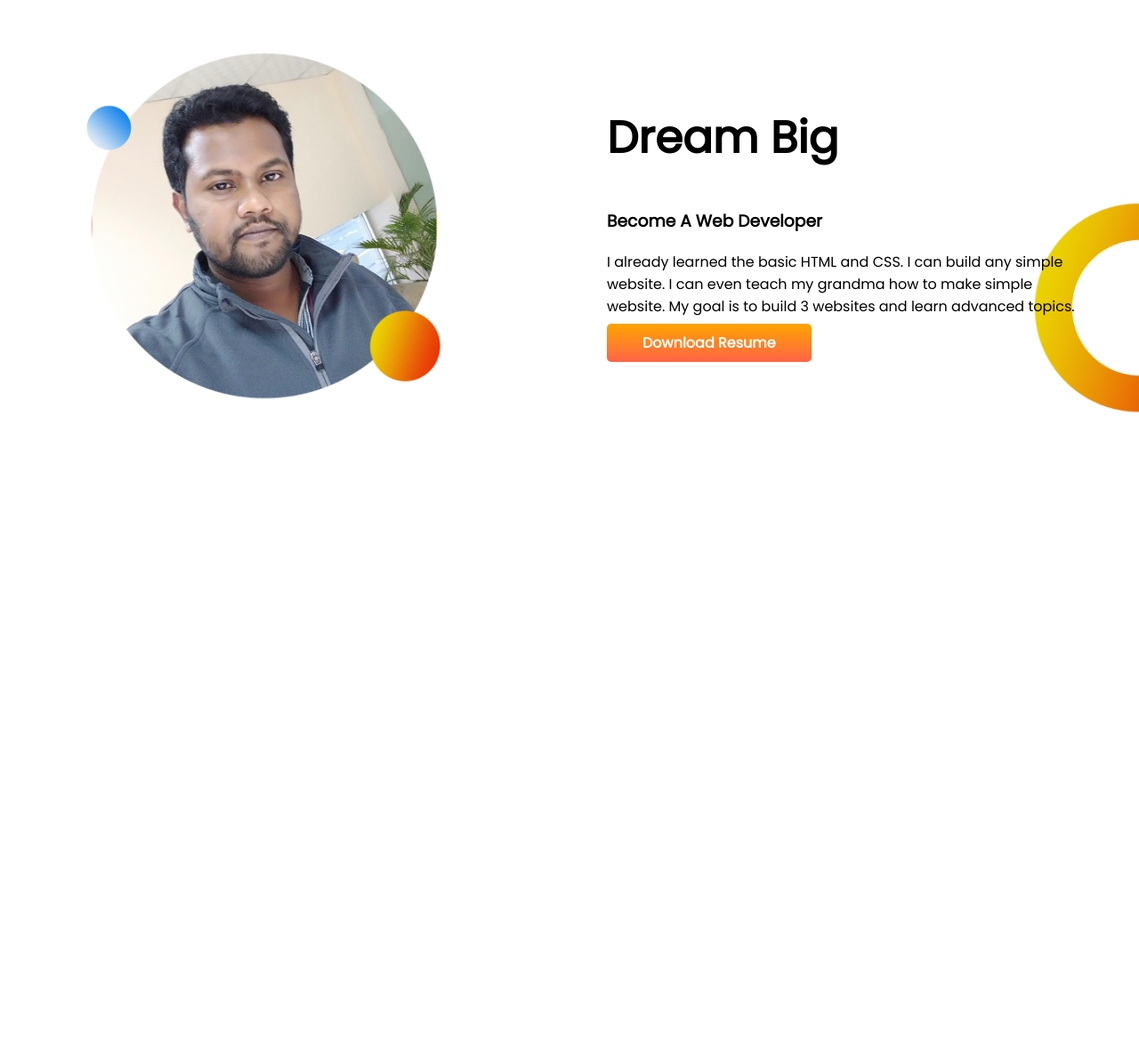
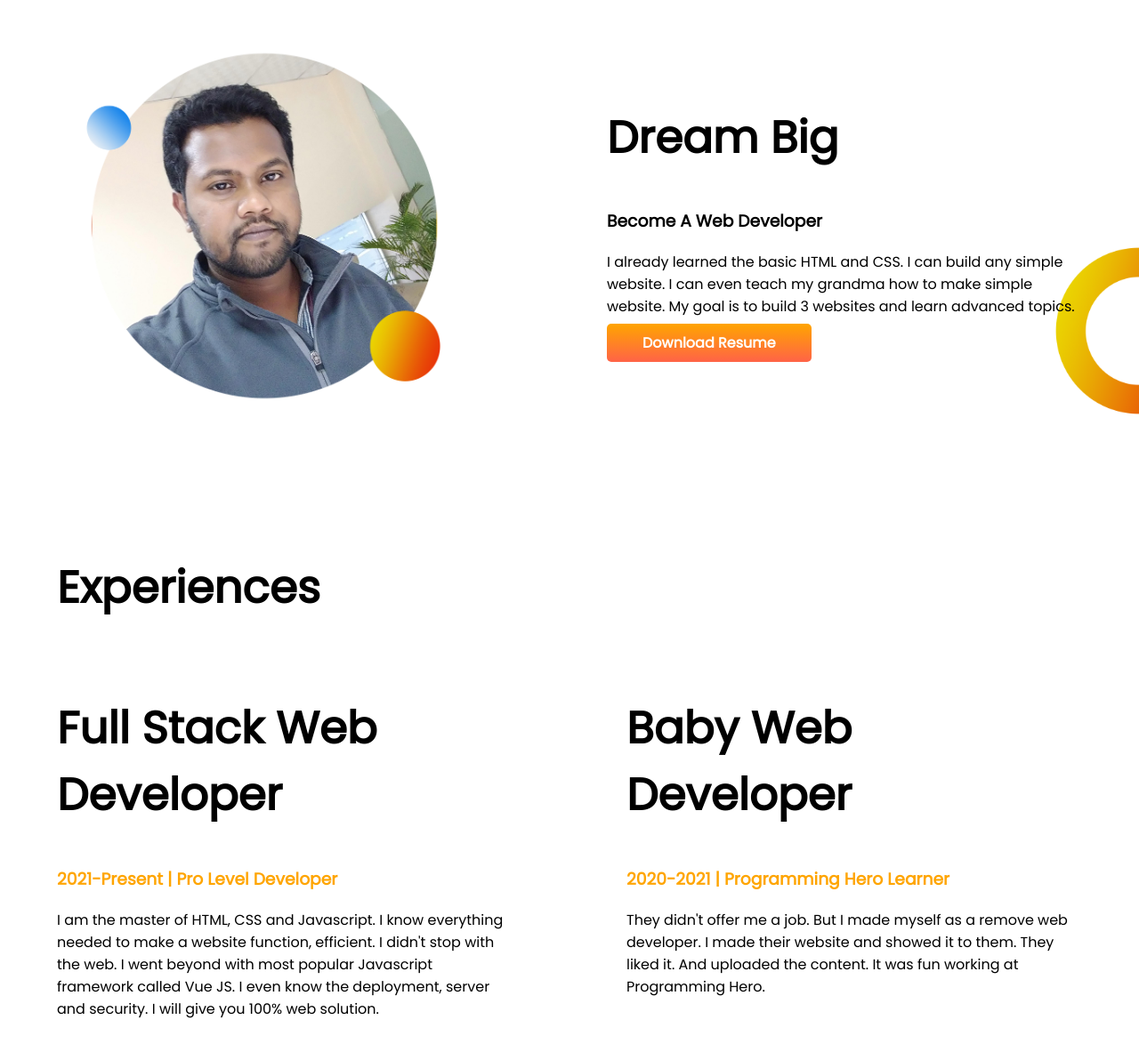
Before and after one commit to Ziaul-hasan/developer_portfolio, a plain HTML site: page index.html in a window 1280 px wide. Shown: the part 626-1800 px from the top of the page at 89% size. Before the commit the page ends 1250 px from the top, so only its background shows below. Drawn offline with Linux system fonts and the light colour scheme.

Commit message:
experience

```diff
--- a/index.html
+++ b/index.html
@@ -11,7 +11,7 @@
     <link rel="stylesheet" href="style.css">
 </head>
 <body>
-    <section class="top-banner">
+    <section class="top-banner flexible-container">
         <div class="half-width">
             <h1>Welcome To</h1>
             <h1><span class="orange-text">Ziaul Hasan</span> World!</h1>
@@ -26,7 +26,7 @@
             <img src="images/profile pic 1.png" alt="main pp">
         </div>
     </section>
-    <section class="dream-big">
+    <section class="dream-big flexible-container">
         <div class="half-width">
             <img src="images/profile pic 2.png" alt="second pp">
         </div>
@@ -40,5 +40,26 @@
             <a class="linked-button" target="_blank" href="https://www.linkedin.com/in/md-ziaul-hasan-shaon-b08a66124/">Download Resume</a>
         </div>
     </section>
+    <section class="experience">
+        <h1 style=" padding-left: 5%";>Experiences</h1>
+        <div class="flexible-container">
+            <div class="half-width-ex">
+                <h1>Full Stack Web Developer</h1>
+                <h3 class="orange-text">2021-Present | Pro Level Developer</h3>
+                <p>I am the master of HTML, CSS and Javascript. I know everything needed to make a website function, efficient. I
+                    didn't
+                    stop with the web. I went beyond with most popular Javascript framework called Vue JS. I even know the
+                    deployment,
+                    server and security. I will give you 100% web solution.</p>
+            </div>
+            <div class="half-width-ex">
+                <h1>Baby Web Developer</h1>
+                <h3 class="orange-text">2020-2021 | Programming Hero Learner</h3>
+                <p>They didn't offer me a job. But I made myself as a remove web developer. I made their website and showed it to
+                    them.
+                    They liked it. And uploaded the content. It was fun working at Programming Hero.</p>
+            </div>
+        </div>
+    </section>
 </body>
 </html>
--- a/style.css
+++ b/style.css
@@ -8,7 +8,7 @@ h1{
 .orange-text{
     color: orange;
 }
-Section{
+.flexible-container{
     display: flex;
     margin-bottom: 150px;
 }
@@ -27,6 +27,11 @@ Section{
     padding-right: 5%;
     padding-top: 5%;
 }
+.half-width-ex {
+    width: 50%;
+    padding-right: 5%;
+    padding-left: 5%;
+}
 .linked-button{
     text-decoration: none;
     background-image: linear-gradient(orange, tomato);
@@ -42,7 +47,7 @@ Section{
 .dream-big{
     background-image: url(images/half\ golla\ re-sized.png);
     background-repeat: no-repeat;
-    background-size: 10%;
+    background-size: 8%;
     background-position: bottom right;
 
 }
```
